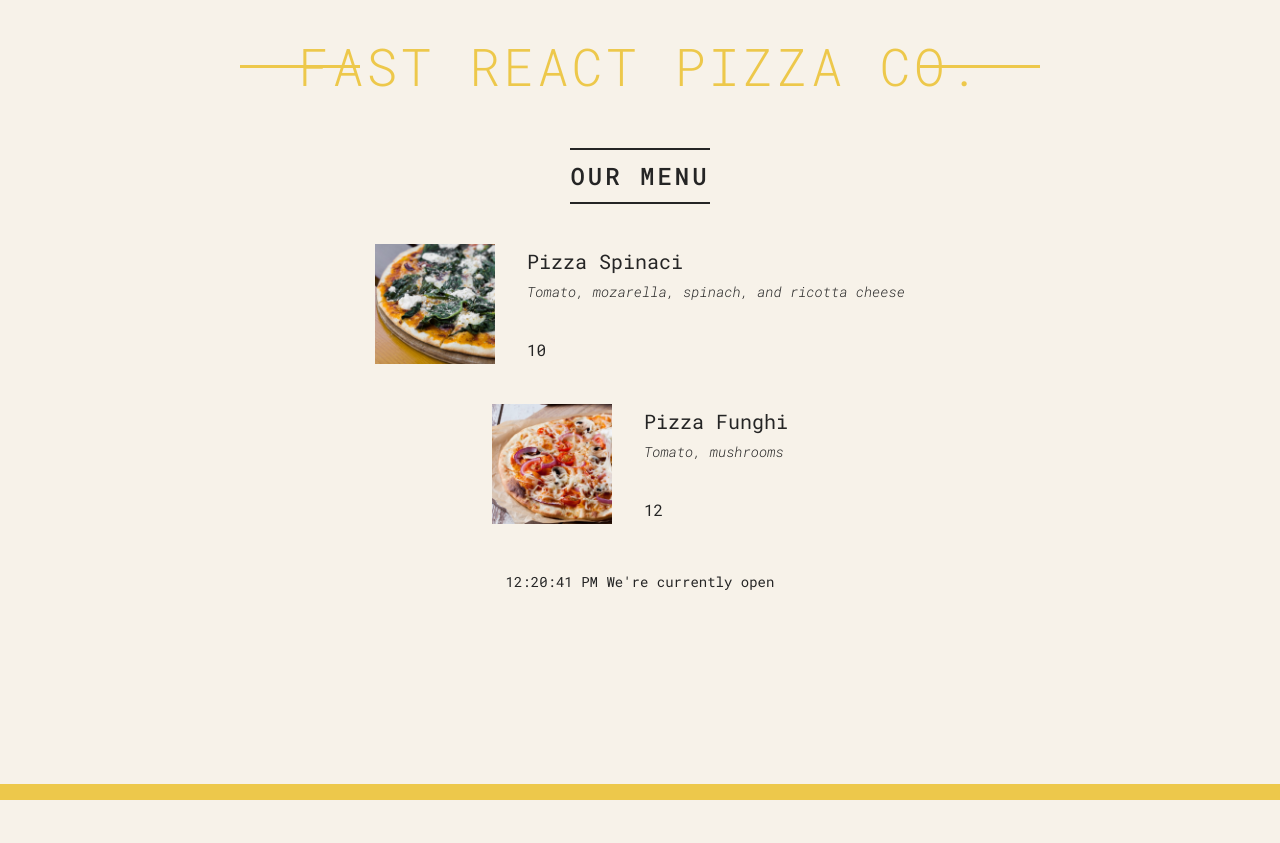
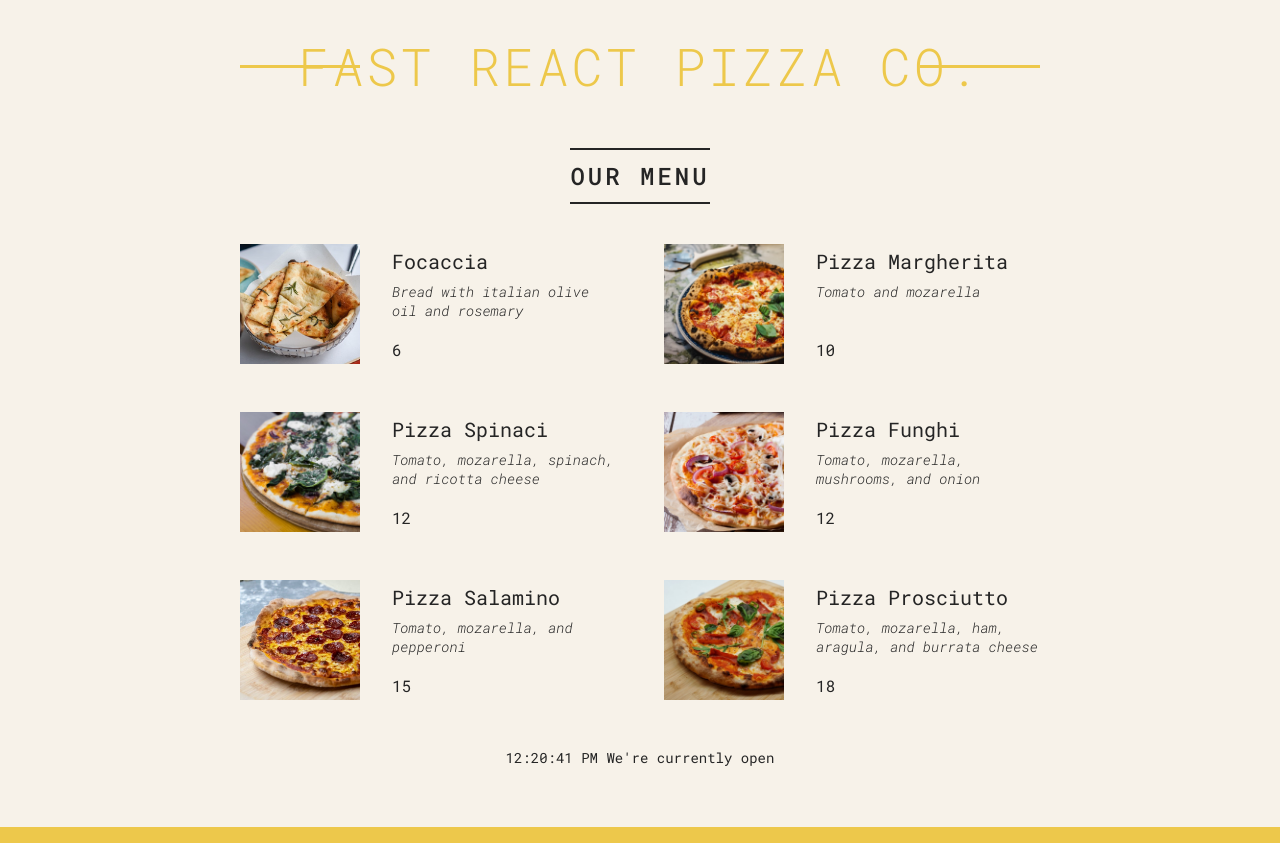
Before and after one commit to yonathandevpro/pizza-menu, a React (Vite) app: page / in a window 1280 px wide. Before the commit the page ends 800 px from the top, so only its background shows below. Built offline with nearby package versions, Linux system fonts and the light colour scheme.

Commit message:
Rendered Pizza Data using .map()

```diff
--- a/src/components/Menu.jsx
+++ b/src/components/Menu.jsx
@@ -1,9 +1,66 @@
 import Pizza from "./Pizza";
+
+const pizzaData = [
+  {
+    id: 1,
+    name: "Focaccia",
+    ingredients: "Bread with italian olive oil and rosemary",
+    price: 6,
+    photoName: "pizzas/focaccia.jpg",
+    soldOut: false,
+  },
+  {
+    id: 2,
+    name: "Pizza Margherita",
+    ingredients: "Tomato and mozarella",
+    price: 10,
+    photoName: "pizzas/margherita.jpg",
+    soldOut: false,
+  },
+  {
+    id: 3,
+    name: "Pizza Spinaci",
+    ingredients: "Tomato, mozarella, spinach, and ricotta cheese",
+    price: 12,
+    photoName: "pizzas/spinaci.jpg",
+    soldOut: false,
+  },
+  {
+    id: 4,
+    name: "Pizza Funghi",
+    ingredients: "Tomato, mozarella, mushrooms, and onion",
+    price: 12,
+    photoName: "pizzas/funghi.jpg",
+    soldOut: false,
+  },
+  {
+    id: 5,
+    name: "Pizza Salamino",
+    ingredients: "Tomato, mozarella, and pepperoni",
+    price: 15,
+    photoName: "pizzas/salamino.jpg",
+    soldOut: true,
+  },
+  {
+    id: 6,
+    name: "Pizza Prosciutto",
+    ingredients: "Tomato, mozarella, ham, aragula, and burrata cheese",
+    price: 18,
+    photoName: "pizzas/prosciutto.jpg",
+    soldOut: false,
+  },
+];
 export const Menu = () => {
   return (
     <main className="menu">
       <h2>Our Menu</h2>
-      <Pizza
+
+      <ul className="pizzas">
+        {pizzaData.map((pizza) => (
+          <Pizza key={pizza.id} pizzaObj={pizza} />
+        ))}
+      </ul>
+      {/* <Pizza
         name="Pizza Spinaci"
         ingredients="Tomato, mozarella, spinach, and ricotta cheese"
         photoName="../../public/pizzas/spinaci.jpg"
@@ -15,7 +72,7 @@
         ingredients="Tomato, mushrooms"
         price={12}
         photoName="../../public/pizzas/funghi.jpg"
-      />
+      /> */}
     </main>
   );
 };
--- a/src/components/Pizza.jsx
+++ b/src/components/Pizza.jsx
@@ -1,12 +1,12 @@
 export default function Pizza(props) {
   return (
-    <div className="pizza">
-      <img src={props.photoName} alt="Pizza Spinaci" />
+    <li className="pizza">
+      <img src={props.pizzaObj.photoName} alt="Pizza Spinaci" />
       <div>
-        <h3>{props.name}</h3>
-        <p>{props.ingredients}</p>
-        <span>{props.price}</span>
+        <h3>{props.pizzaObj.name}</h3>
+        <p>{props.pizzaObj.ingredients}</p>
+        <span>{props.pizzaObj.price}</span>
       </div>
-    </div>
+    </li>
   );
 }
```
Also changed, not shown: src/App.jsx (+0 -44 lines).
